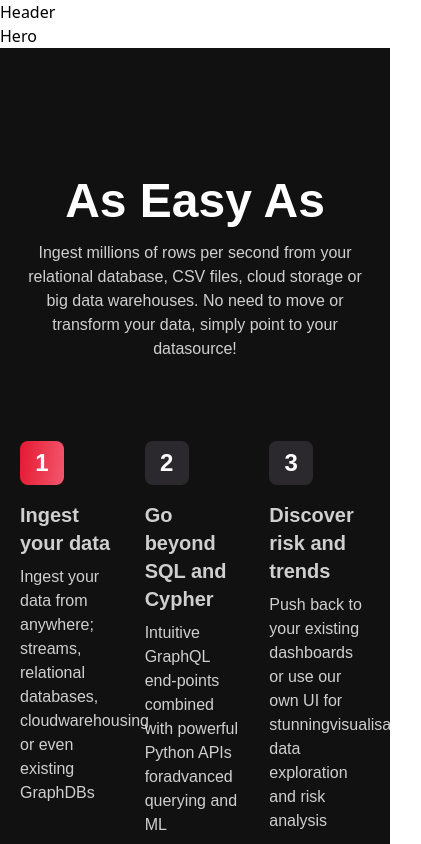
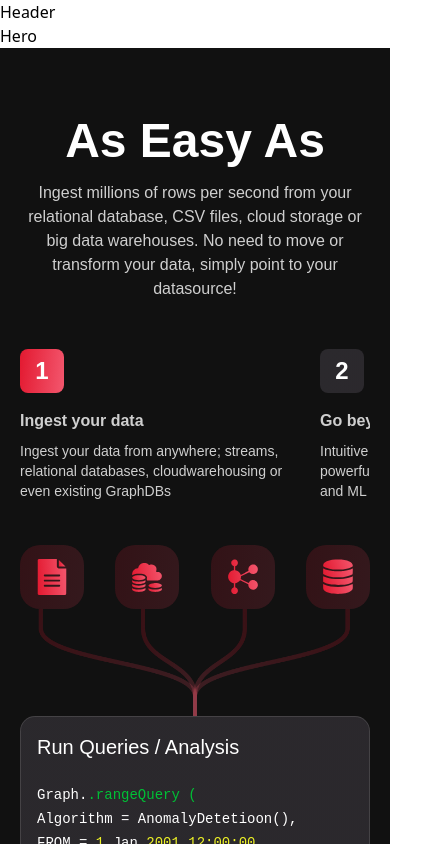
Before and after one commit to Ritik-455/Pometry, a Next.js app: page / in a window 390 px wide. Shown: the top 844 px of the page, 421 px wide, since content can reach past the window. Built offline with nearby package versions, Linux system fonts and the light colour scheme.

Commit message:
section-completed

```diff
--- a/src/components/home/Easy.tsx
+++ b/src/components/home/Easy.tsx
@@ -20,39 +20,55 @@ const Easy = () => {
   };
   return (
     <div className="bg-jet_black">
-      <div className="container max-w-[1180px] pt-[124px] pb-[101px]">
+      <div className="container max-w-[1180px] xl:pt-[124px] py-16 md:py-20 xl:pb-[101px]">
         <PrimaryHeading textName="As Easy As" className="!text-white text-center" />
         <div className="flex justify-center">
           <Paragraph textName="Ingest millions of rows per second from your relational database, CSV files, cloud storage or big data warehouses. No need to move or transform your data, simply point to your datasource!" className="!text-white opacity-80 max-w-[756px] text-center mt-3" />
         </div>
+        <div className="hidden md:block">
           <div className="row mt-14">
             {EASY_TABS_DATA.map((data: Easy_Tab, index) => (
-            <div className={`${index === activeTab ? ' md:border-dark_red' : ' md:border-[#2E2E2E]'} col-4 md:border-l-[2px] min-h-[215px] cursor-pointer`} key={index} onClick={() => handleTabClick(index)}>
+              <div className={`${index === activeTab ? ' md:border-dark_red' : ' md:border-[#2E2E2E]'} col-4 md:border-l-[2px] min-h-[180px] lg:min-h-[215px] cursor-pointer`} key={index} onClick={() => handleTabClick(index)}>
                 <div className="lg:pl-6 pt-6">
                   <div className={`${index === activeTab ? 'bg-mix_red' : 'bg-light_black'} size-11 rounded-lg flex justify-center items-center`}>
                     <p className=" font-jakarta font-semibold text-2xl text-white">{data.numb}</p>
                   </div>
-                <p className={`${index === activeTab ? 'opacity-100' : 'opacity-80'} font-jakarta font-semibold text-xl text-white opacity-80 mt-4`}>{data.heading}</p>
-                <Paragraph textName={data.para} className=" mt-2 !text-white max-w-[316px] opacity-80" />
+                  <p className={`${index === activeTab ? 'opacity-100' : 'opacity-80'} font-jakarta font-semibold text-base lg:text-xl text-white opacity-80 mt-4`}>{data.heading}</p>
+                  <Paragraph textName={data.para} className=" mt-2 !text-white max-w-[316px] opacity-80 text-sm lg:text-base font-normal" />
                 </div>
               </div>
             ))}
+          </div>
+        </div>
+        <div className="flex md:hidden overflow-x-scroll gap-5 mt-6">
+          {EASY_TABS_DATA.map((data: Easy_Tab, index) => (
+            <div className={`${index === activeTab ? ' md:border-dark_red' : ' md:border-[#2E2E2E]'} md:border-l-[2px] min-h-[180px] cursor-pointer`} key={index} onClick={() => handleTabClick(index)}>
+              <div className="lg:pl-6 pt-6">
+                <div className={`${index === activeTab ? 'bg-mix_red' : 'bg-light_black'} size-11 rounded-lg flex justify-center items-center`}>
+                  <p className=" font-jakarta font-semibold text-2xl text-white">{data.numb}</p>
+                </div>
+                <p className={`${index === activeTab ? 'opacity-100' : 'opacity-80'} font-jakarta font-semibold text-base lg:text-xl text-white opacity-80 mt-4`}>{data.heading}</p>
+                <Paragraph textName={data.para} className=" mt-2 !text-white w-[280px] opacity-80 text-sm lg:text-base font-normal" />
+              </div>
+            </div>
+          ))}
+
         </div>
         {/* tab-1 content */}
         {activeTab === 0 && (
           <div className="">
             <div className="flex justify-center mt-10">
               <div className="max-w-[640px] flex justify-between w-full">
-                <div className="size-[82px] bg-light_red rounded-[20px] flex justify-center items-center">
+                <div className="size-16 sm:size-[82px] bg-light_red rounded-[20px] flex justify-center items-center">
                   <Document />
                 </div>
-                <div className="size-[82px] bg-light_red rounded-[20px] flex justify-center items-center">
+                <div className="size-16 sm:size-[82px] bg-light_red rounded-[20px] flex justify-center items-center">
                   <CloudCoin />
                 </div>
-                <div className="size-[82px] bg-light_red rounded-[20px] flex justify-center items-center">
+                <div className="size-16 sm:size-[82px] bg-light_red rounded-[20px] flex justify-center items-center">
                   <Star />
                 </div>
-                <div className="size-[82px] bg-light_red rounded-[20px] flex justify-center items-center">
+                <div className="size-16 sm:size-[82px] bg-light_red rounded-[20px] flex justify-center items-center">
                   <Coin />
                 </div>
               </div>
@@ -64,7 +80,7 @@ const Easy = () => {
                 width={640}
                 alt="Run"
               />
-              <div className="max-w-[596px] w-full bg-light_black p-[35px_43px_24px_43px] border border-[#FFFFFF1F] rounded-[15px]">
+              <div className="max-w-[596px] w-full bg-light_black p-4 sm:p-[35px_43px_24px_43px] border border-[#FFFFFF1F] rounded-[15px]">
                 <p className="text-xl font-jakarta text-white">Run Queries / Analysis</p>
                 <p className="text-sm text-white font-courier mt-6 font-normal">Graph.<span className="text-green">.rangeQuery &#40;</span></p>
                 <p className="text-sm text-white font-courier mt-1 font-normal">Algorithm = AnomalyDetetioon(),</p>
@@ -80,12 +96,19 @@ const Easy = () => {
         {/* tab-2 content */}
         {activeTab === 1 && (
           <div className="">
-            <div className="flex gap-4 mt-10">
-              <div className="max-w-[558px] w-full bg-light_black p-4 border border-[#FFFFFF1F] rounded-[15px]">
+            <div className="flex gap-4 mt-10 flex-wrap lg:flex-nowrap justify-center">
+              <div className="w-[540px] lg:w-[558px]">
+                <div className="max-w-[558px] w-full bg-light_black p-4 border border-[#FFFFFF1F] rounded-[15px] lg:h-full">
                   <p className="font-courier font-normal text-white text-sm">for monthly_view in graph<span className="text-green">.rolling</span>( &#34;<span className="text-yellow">1 month</span> &#34;) :</p>
                   <p className="font-courier font-normal text-white text-sm mt-2">EntityResolution() -&#62; Scoring() -&#62; Alerting()</p>
                   <p className="font-courier font-normal text-white text-sm mt-2">Save_to_Postgres()</p>
                 </div>
+                <div className="max-w-[558px] w-full mt-4 lg:hidden">
+                  <p className="font-jakarta font-semibold text-lg text-white w-full">Intuitive GraphQL end-points</p>
+                  <p className="font-jakarta text-sm font-normal text-white max-w-[420px] mt-2">Explore your data using our intuitive GraphQL APIs and integrate with yourfront-end solutions within minutes</p>
+                </div>
+              </div>
+              <div className="w-[558px]">
                 <div className="max-w-[558px] w-full bg-light_black p-4 pb-0 border border-[#FFFFFF1F] rounded-[15px]">
                   <p className="font-courier font-normal text-white text-base">window(start: &#34;<span className="text-yellow">01/01/2023</span>&#34;, end: &#34;<span className="text-yellow">01/06/2023</span>&#34;)  &#123;</p>
                   <p className="font-courier font-normal text-white text-base ml-3">nodes(type: &#34;<span className="text-yellow">company</span>&#34;) &#123;</p>
@@ -100,8 +123,13 @@ const Easy = () => {
                   <p className="font-courier font-normal text-white text-base ml-3">&#125;</p>
                   <p className="font-courier font-normal text-white text-base">&#125; </p>
                 </div>
+                <div className="max-w-[558px] w-full mt-4 lg:hidden">
+                  <p className="font-jakarta font-semibold text-lg text-white w-full">Go beyond SQL with native Python support</p>
+                  <p className="font-jakarta text-sm font-normal text-white max-w-[495px] mt-2">Run complex graph queries across time, extract machine learning featuresand feedback to your existing pipelines natively</p>
                 </div>
-            <div className="flex justify-between">
+              </div>
+            </div>
+            <div className="hidden lg:flex justify-between">
               <div className="max-w-[558px] w-full mt-6">
                 <p className="font-jakarta font-semibold text-xl text-white w-full">Intuitive GraphQL end-points</p>
                 <p className="font-jakarta text-base font-normal text-white max-w-[420px] mt-3">Explore your data using our intuitive GraphQL APIs and integrate with yourfront-end solutions within minutes</p>
@@ -126,7 +154,7 @@ const Easy = () => {
           </div>
         )}
       </div>
-    </div >
+    </div>
   )
 };
 
```
Also changed, not shown: src/components/common/Icon.tsx (+4 -4 lines). Lines whose indentation alone changed are shown as unchanged.
